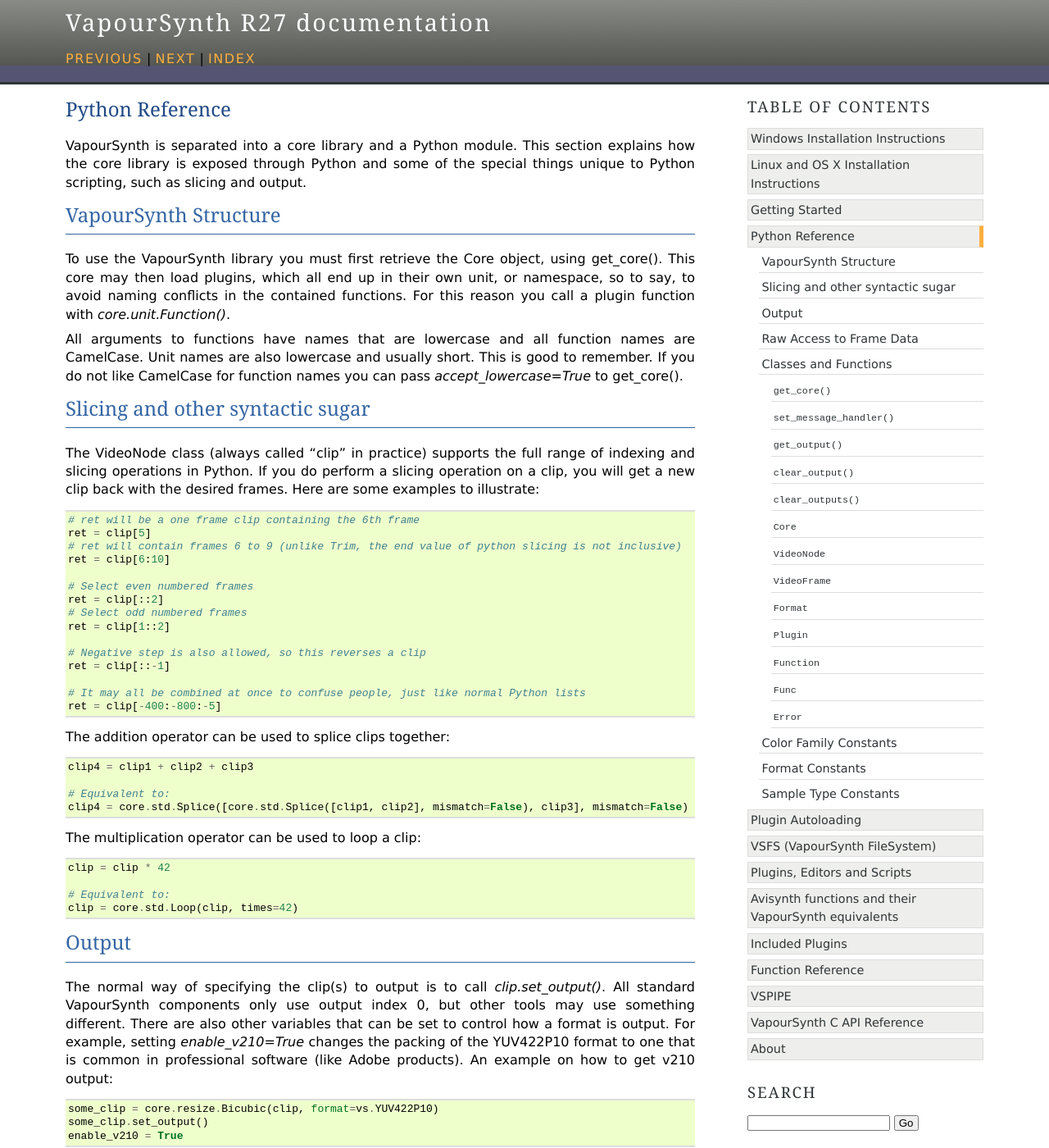
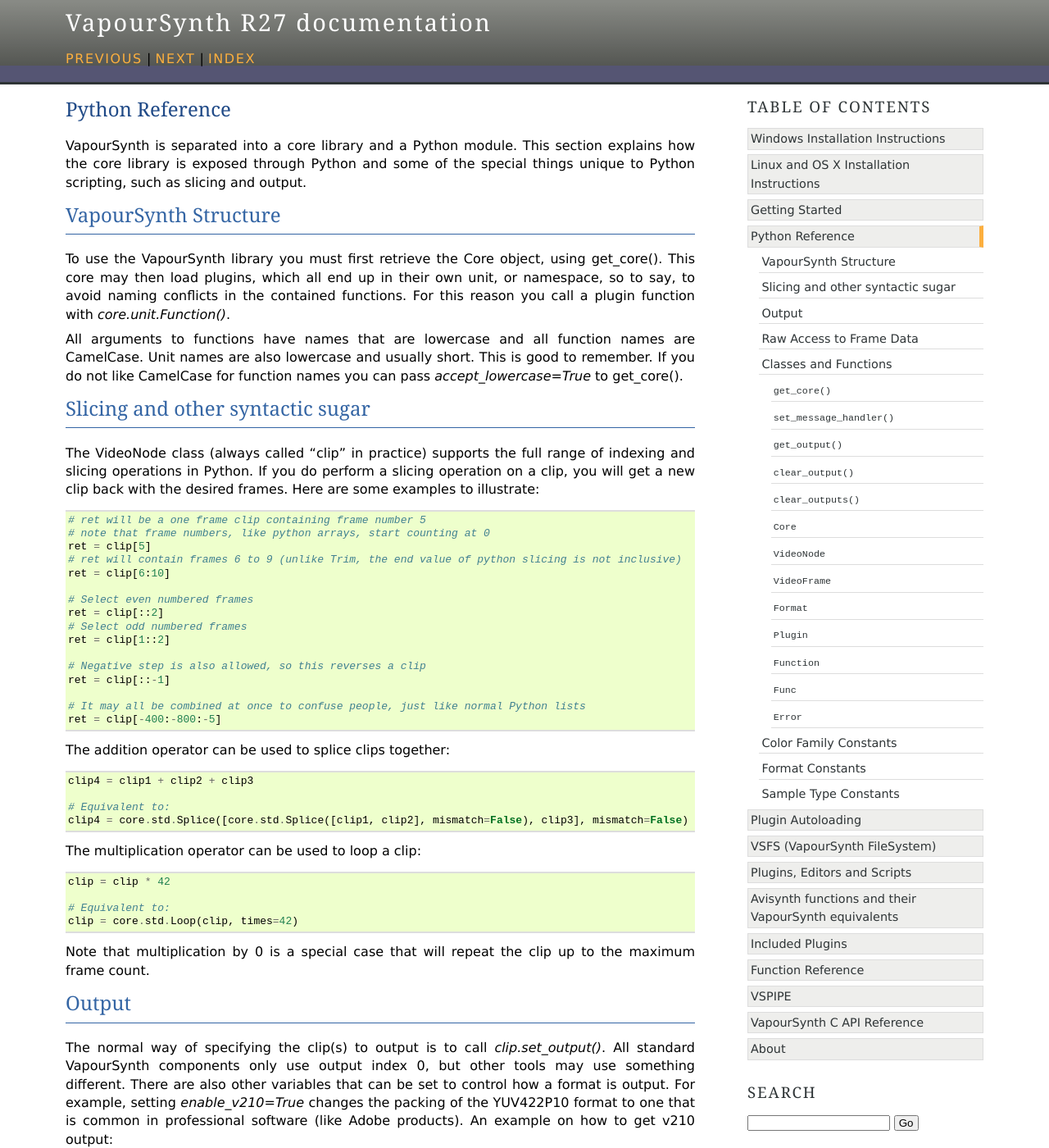
Before and after one commit to vapoursynth/vapoursynth, a Sphinx documentation site: the page built from doc/pythonreference.rst, in a window 1280 px wide and 1400 px high. Shown: the whole window at 82% size. Built offline with Sphinx 7.4.7, drawn with Linux system fonts in a browser that asks for light colours; formulas are drawn with MathJax 3.

Commit message:
Clarify documentation

```diff
--- a/doc/pythonreference.rst
+++ b/doc/pythonreference.rst
@@ -29,7 +29,8 @@
 operation on a clip, you will get a new clip back with the desired frames.
 Here are some examples to illustrate::
 
-   # ret will be a one frame clip containing the 6th frame
+   # ret will be a one frame clip containing frame number 5
+   # note that frame numbers, like python arrays, start counting at 0
    ret = clip[5]
    # ret will contain frames 6 to 9 (unlike Trim, the end value of python slicing is not inclusive)
    ret = clip[6:10]
@@ -58,6 +59,8 @@
 
    # Equivalent to:
    clip = core.std.Loop(clip, times=42)
+
+Note that multiplication by 0 is a special case that will repeat the clip up to the maximum frame count.
 
 Output
 ######
```
Also changed, not shown: 1 other file.
